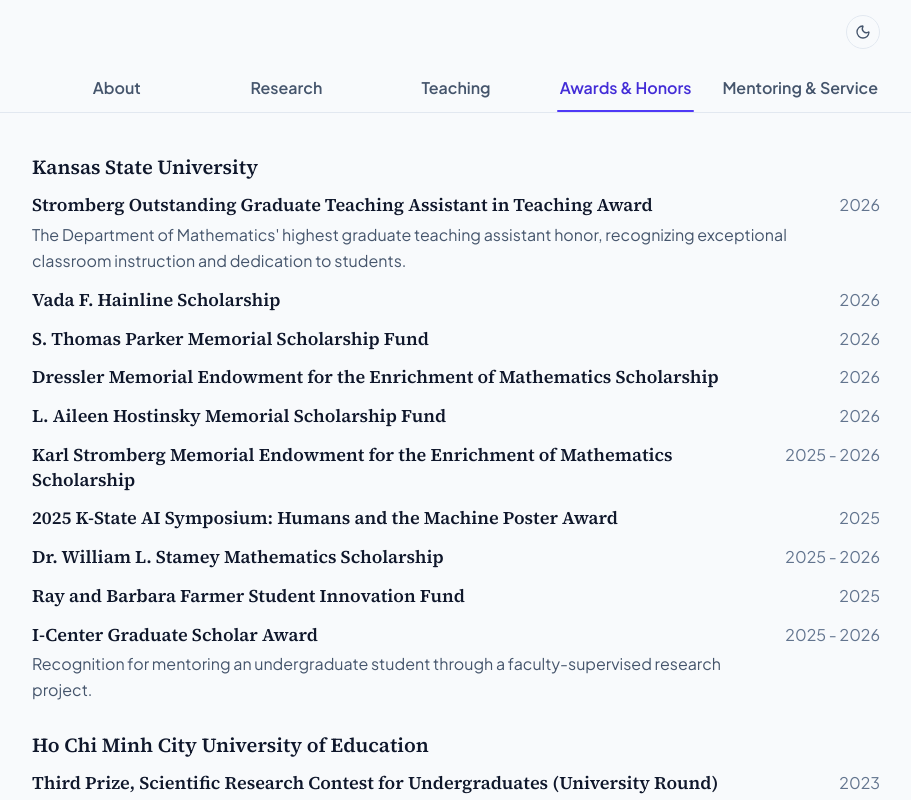
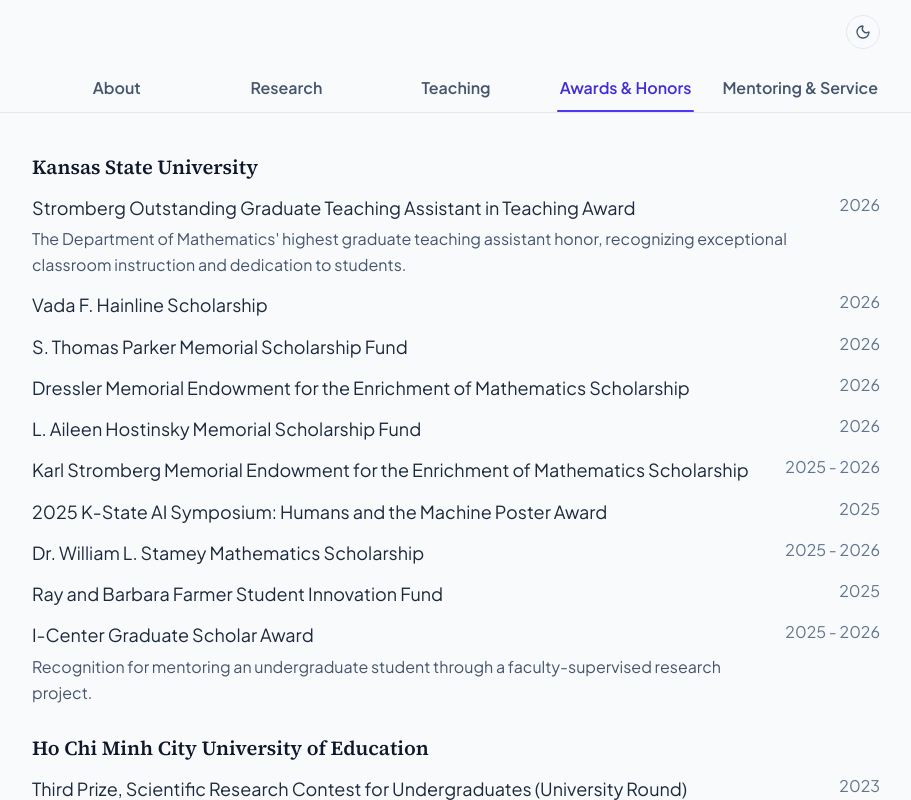
Before and after one commit to nhungnh-dot/nhungnh-dot.github.io, a React (Vite) app: page / in a window 1280 px wide. Both pictures are taken after a click on the tab "Awards & Honors". Shown: the top 800 px of the page, without its empty margins (184-1095 px from the left). Built offline with nearby package versions, Linux system fonts and the light colour scheme.

Commit message:
Style awards as regular-weight list entries rather than headings

```diff
--- a/src/components/AwardsHonors.tsx
+++ b/src/components/AwardsHonors.tsx
@@ -13,16 +13,16 @@
               <h2 className="mb-3 text-base sm:text-lg font-semibold text-slate-900 dark:text-slate-100 font-serif-academic">
                 {institution}
               </h2>
-              <div className="space-y-3 sm:space-y-3.5">
+              <ul className="space-y-2.5 sm:space-y-3">
                 {AWARDS_HONORS_LIST.filter(award => award.institution === institution).map(award => (
-                  <article
+                  <li
                     key={award.id}
-                    className="flex flex-col sm:flex-row sm:items-start sm:justify-between gap-1 sm:gap-4"
+                    className="flex flex-col sm:flex-row sm:items-start sm:justify-between gap-0.5 sm:gap-4"
                   >
                     <div className="min-w-0 flex-1">
-                      <h3 className="text-sm sm:text-base font-semibold text-slate-900 dark:text-slate-100 font-serif-academic leading-snug">
+                      <p className="text-sm sm:text-base font-normal text-slate-800 dark:text-slate-200 leading-relaxed">
                         {award.title}
-                      </h3>
+                      </p>
                       {award.description && (
                         <p className="mt-1 text-sm text-slate-600 dark:text-slate-400 leading-relaxed">
                           {award.description}
@@ -32,9 +32,9 @@
                     <span className="shrink-0 text-sm text-slate-500 dark:text-slate-400 sm:pl-4">
                       {award.year}
                     </span>
-                  </article>
+                  </li>
                 ))}
-              </div>
+              </ul>
             </section>
           ))}
         </div>
```
